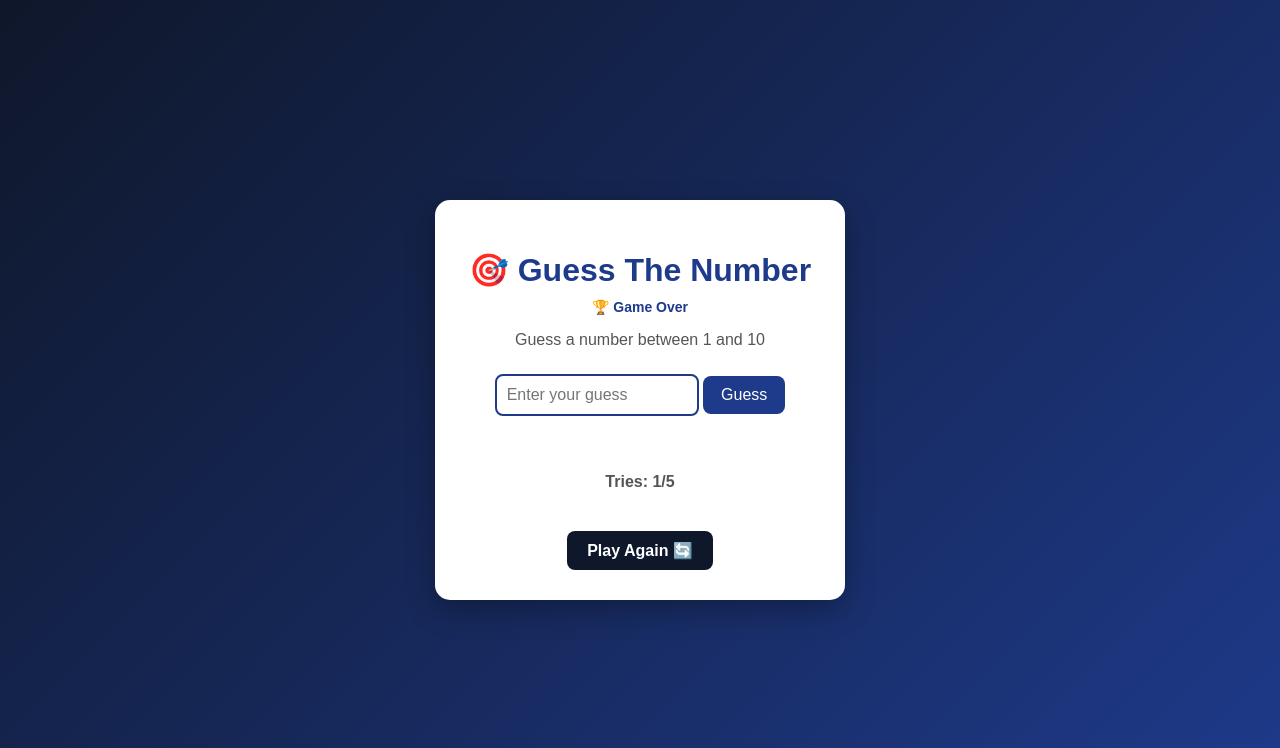
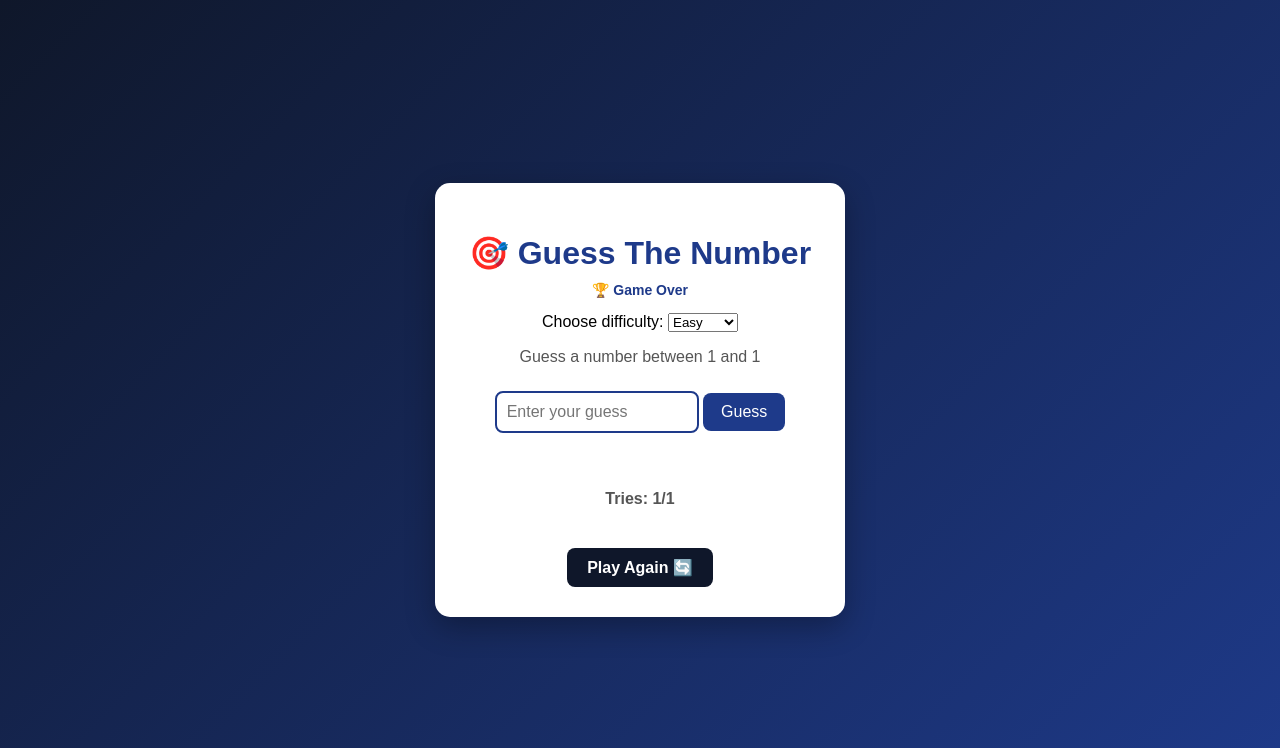
Before and after one commit to mordecai12-cool/guessing-game, a Flask app: page / in a window 1280 px wide. Shown: the top 748 px of the page. Run offline with Flask 3, Linux system fonts and the light colour scheme; the visitor is signed in with stand-in values (Sample User, id 1).

Commit message:
Add difficulty levels

```diff
--- a/app.py
+++ b/app.py
@@ -7,15 +7,38 @@ app.secret_key = "guessing-game-secret"
 
 @app.route("/", methods=["GET", "POST"])
 def home():
-    if "secret" not in session or "game_over" not in session:
-        session["secret"] = random.randint(1, 10)
+    if "secret" not in session:
+        session["difficulty"] = "easy"
+        session["max_number"] = 10
+        session["max_tries"] = 5
+
+        session["secret"] = random.randint(1, session["max_number"])
         session["tries"] = 0
         session["game_over"] = False
 
     message = ""
     message_type = ""
+    difficulty_settings = {
+        "easy": {"max_number": 10, "max_tries": 5},
+        "medium": {"max_number": 50, "max_tries": 7},
+        "hard": {"max_number": 100, "max_tries": 10}
+    }
 
     if request.method == "POST" and not session["game_over"]:
+        difficulty = request.form.get("difficulty", "easy")
+
+        settings = difficulty_settings[difficulty]
+
+        session["difficulty"] = difficulty
+        session["max_number"] = settings["max_number"]
+        session["max_tries"] = settings["max_tries"]
+
+        max_number = session["max_number"]
+        max_tries = session["max_tries"]
+
+        if session["tries"] == 0:
+            session["secret"] = random.randint(1, max_number)
+
         try:
             guess = int(request.form["guess"])
         except ValueError:
@@ -33,7 +56,7 @@ def home():
         print("Secret number:", session["secret"])
         print("Tries:", session["tries"])
 
-        if guess < 1 or guess > 10:
+        if guess < 1 or guess > max_number:
             message = "Out of range! 😞"
 
         elif guess == session["secret"]:
@@ -41,7 +64,7 @@ def home():
             message_type = "win"
             session["game_over"] = True
 
-        elif session["tries"] >= 5:
+        elif session["tries"] >= max_tries:
             message = f"You lost! 😓 The number was {session['secret']}"
             message_type = "lose"
             session["game_over"] = True
@@ -60,7 +83,8 @@ def home():
         "index.html",
         message=message,
         tries=session["tries"],
-        message_type=message_type
+        message_type=message_type,
+        max_number=session["max_number"]
     )
 
 @app.route("/reset")
--- a/templates/index.html
+++ b/templates/index.html
@@ -23,15 +23,34 @@
             {% endif %}
         </div>
 
-        <p>Guess a number between 1 and 10</p>
 
         <form method="POST">
+
+            <label for="difficulty">Choose difficulty:</label>
+
+            <select name="difficulty" id="difficulty">
+                <option value="easy" {% if session.get("difficulty") == "easy" %}selected{% endif %}>
+                    Easy
+                </option>
+
+                <option value="medium" {% if session.get("difficulty") == "medium" %}selected{% endif %}>
+                    Medium
+                </option>
+
+                <option value="hard" {% if session.get("difficulty") == "hard" %}selected{% endif %}>
+                    Hard
+                </option>
+            </select>
+
+            <p>
+                Guess a number between 1 and {{ max_number }}
+            </p>
 
             <input
                 type="number"
                 name="guess"
                 min="1"
-                max="10"
+                max="{{ max_number }}"
                 placeholder="Enter your guess"
                 required
             >
@@ -45,7 +64,7 @@
         </div>
 
         <p class="tries">
-            Tries: {{ tries }}/5
+            Tries: {{ tries }}/{{ session.get("max_tries") }}
         </p>
 
         {% if session.get("game_over") %}
```
